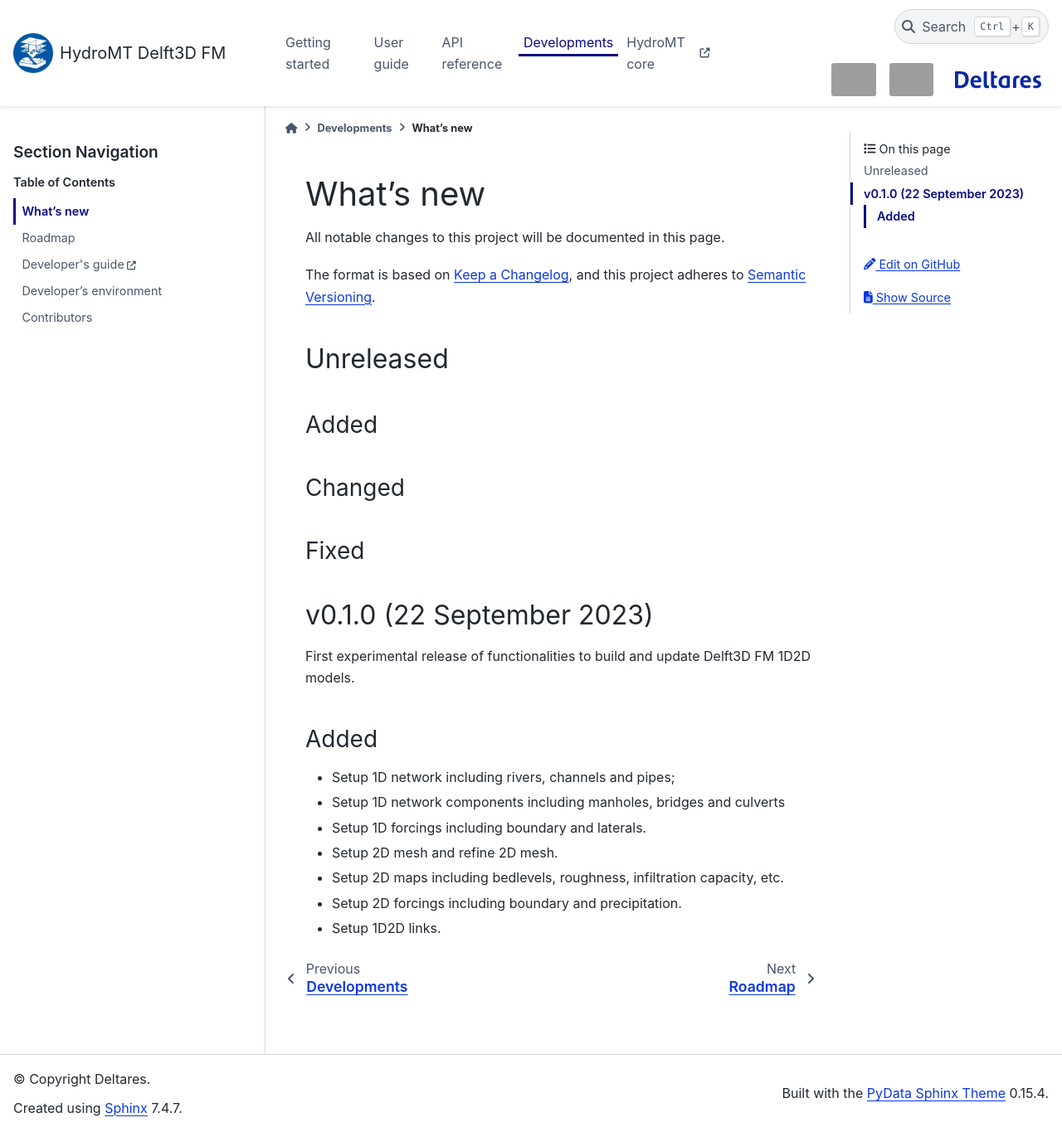
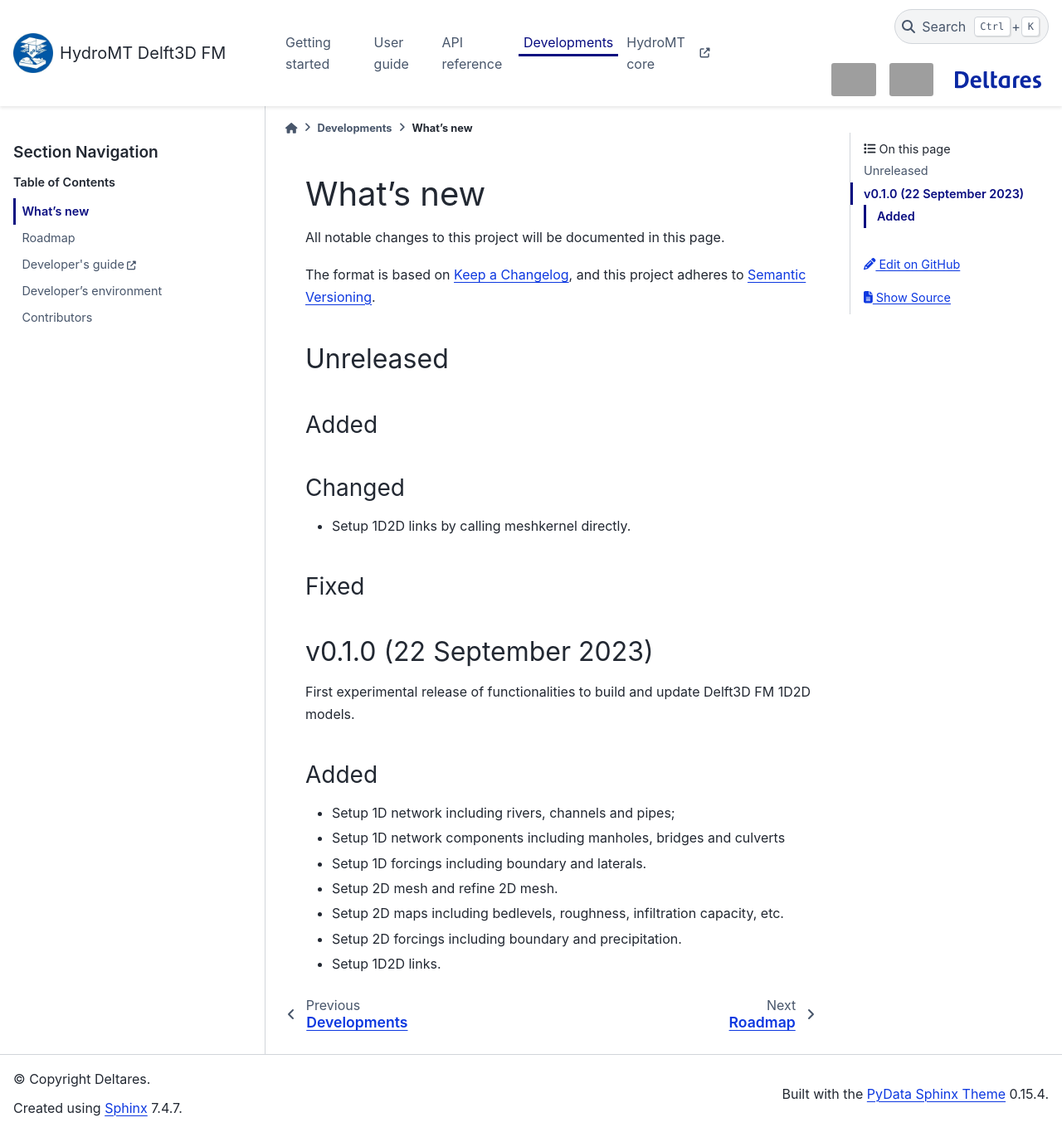
Before and after one commit to Deltares/hydromt_delft3dfm, a Sphinx documentation site: the page built from docs/changelog.rst, in a window 1280 px wide and 1365 px high. Shown: the whole window at 83% size. Built offline with Sphinx 7.4.7 and the PyData theme 0.15.4, drawn with Linux system fonts in a browser that asks for light colours; pages that are not in the unit, such as notebooks, are missing from menus; the version number is read from the project's files by our own code; grey boxes are pictures that could not be loaded.

Commit message:
update change log

```diff
--- a/docs/changelog.rst
+++ b/docs/changelog.rst
@@ -14,6 +14,7 @@ Added
 
 Changed
 -------
+- Setup 1D2D links by calling meshkernel directly.
 
 Fixed
 -----
```
